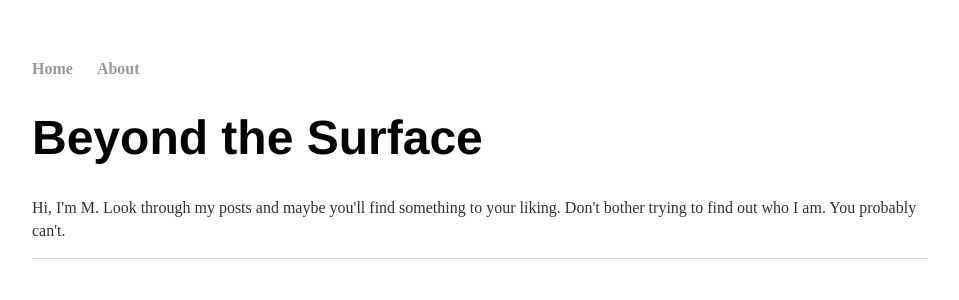
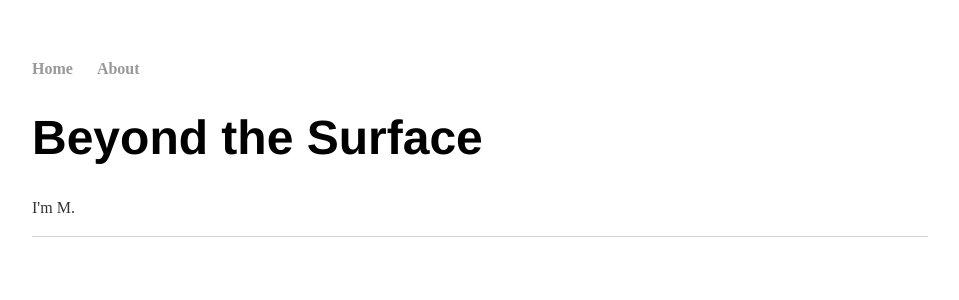
Before and after one commit to beyondthesurface/beyondthesurface.github.io, a Jekyll site: the page built from about.html, in a window 1280 px wide. Shown: the top 300 px of the page, without its empty margins (160-1119 px from the left). Built offline with Jekyll 4.4.1, drawn with Linux system fonts in a browser that asks for light colours.

Commit message:
Update about.html

```diff
--- a/about.html
+++ b/about.html
@@ -4,5 +4,5 @@ title: Beyond the Surface
 ---
 <div class="blurb">
 	<h1>Beyond the Surface</h1>
-	<p>Hi, I'm M. Look through my posts and maybe you'll find something to your liking. Don't bother trying to find out who I am. You probably can't.</p>
+	<p>I'm M.</p>
 </div><!-- /.blurb -->
```
